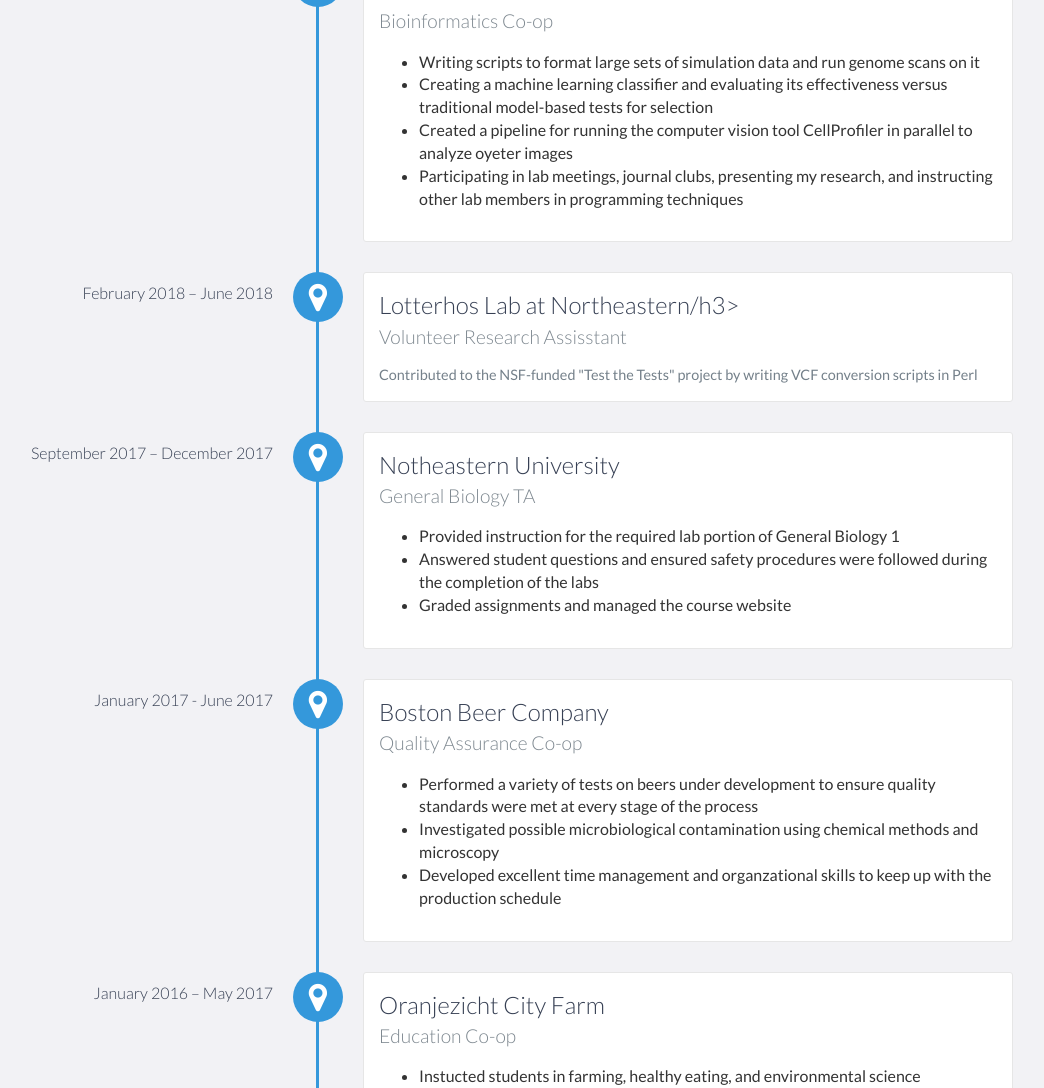
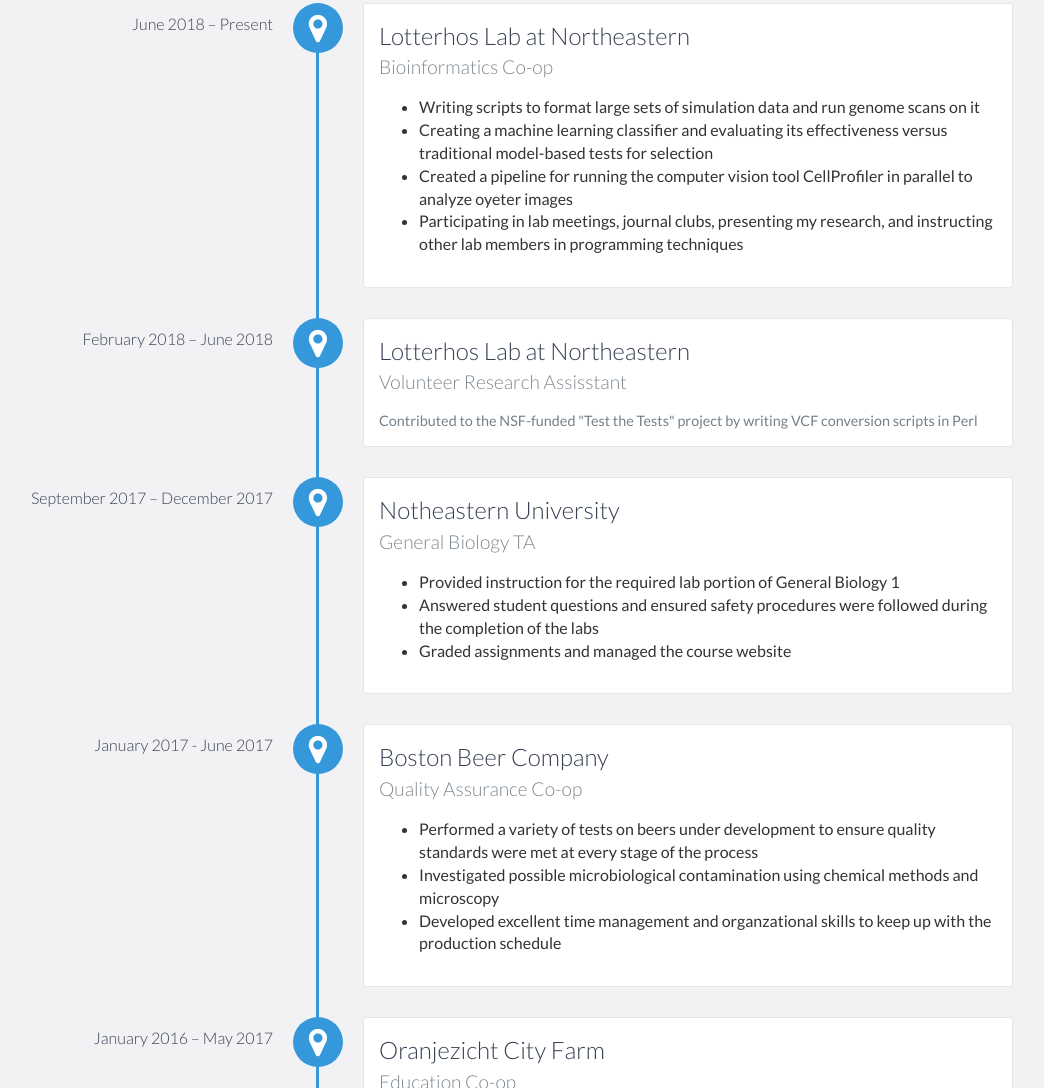
Before and after one commit to KSFreeman/KSFreeman.github.io, a plain HTML site: page index.html in a window 1280 px wide. Shown: the part 1424-2512 px from the top of the page, without its empty margins (127-1171 px from the left). Drawn offline with nearby package versions, Linux system fonts and the light colour scheme.

Commit message:
formatting fixes

```diff
--- a/index.html
+++ b/index.html
@@ -75,6 +75,7 @@
                     <p>
                         I am currently an MS student in Northeastern's bioinformatics program, graduating May 2019. I have been working in the <a href="https://sites.google.com/site/katielotterhos/home">Lotterhos Lab</a> at Northeastern since February 2018. I started as an unpaid volunteer and after quickly and effectively completing a few projects I was offered a position as a paid co-op. Over the past year in the Lotterhos Lab I have worked on a variety of bioinformatics projects and learned a lot about population genetics (although I still have a lot to learn!). You can see a few of my projects below, including conversion scripts for VCFs, a set of scripts used in conjunction with CellProfiler to analyze oyster larvae, and a machine learning classifier that examines a wide variety of population genetics summary statistics to find SNPs under selection or unusual rates of recombination more accurately than any of them can alone.
                     </p>
+		    <br></br>
 		    <p>
 			Before beginning my degree in bioinformatics, I attended Northeastern as an undergraduate student on a National Merit Scholarship. During that time, I worked as an environmental science teacher at an urban farm in Cape Town and as a quality assurance technician at the Sam Adams brewery before I decided that bioinformatics was the career for me. I graduated in 2017 with a BS in Biology.
 		    </p>
@@ -99,7 +100,7 @@
             </div>
 
             <div data-date="February 2018 – June 2018">
-                <h3>Lotterhos Lab at Northeastern/h3>
+		<h3>Lotterhos Lab at Northeastern</h3>
                 <h4>Volunteer Research Assisstant</h4>
                 <p>
                     Contributed to the NSF-funded "Test the Tests" project by writing VCF conversion scripts in Perl
```
